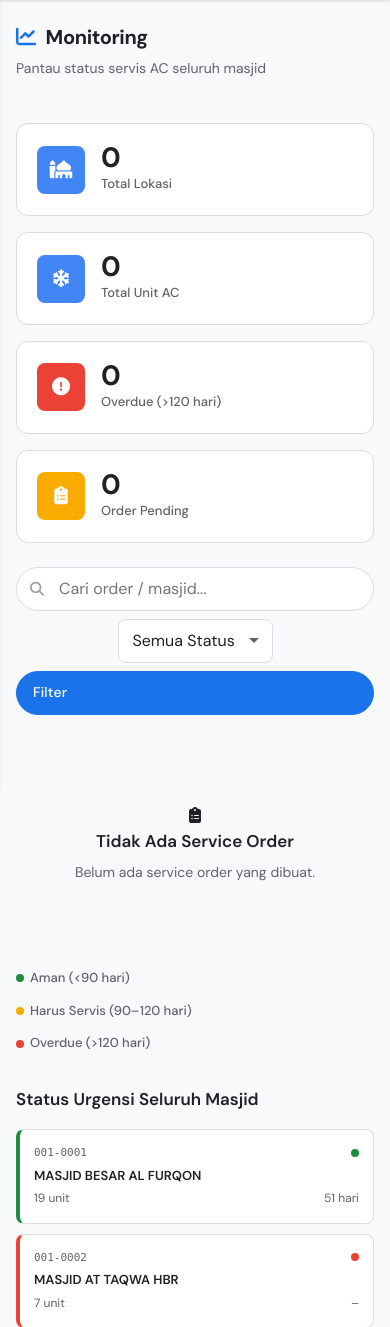
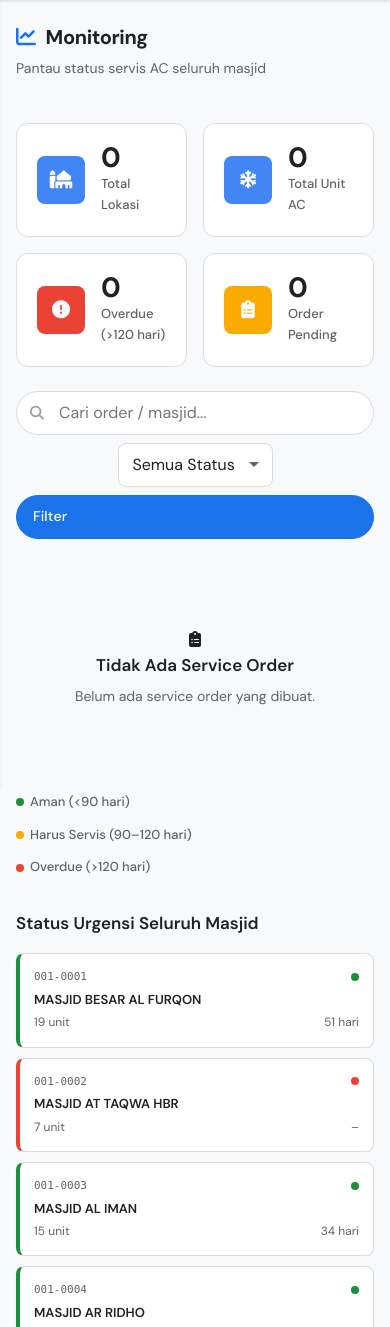
Before and after one commit to Franch-dev/ac_beneran_final, a Laravel app: page /monitoring in a window 390 px wide. Shown: the part 55-1382 px from the top of the page. Run offline with Laravel 12, Linux system fonts and the light colour scheme; the visitor is signed in with stand-in values (Sample User, id 1); data comes from the database, SQL or seed files in the repository; data that the repository does not hold is empty.

Commit message:
fix: Resolve merge conflict in responsive styles for mobile experience

```diff
--- a/public/css/style-responsive-improvements.css
+++ b/public/css/style-responsive-improvements.css
@@ -1,4 +1,4 @@
-<<<<<<< HEAD
+
 /* ==========================================
    RESPONSIVE IMPROVEMENTS & FIXES
    Additional responsive styles for better mobile experience
@@ -421,7 +421,7 @@
         background: var(--bg-card);
         box-shadow: 4px 0 24px rgba(0,0,0,0.5);
     }
-=======
+
 /* Responsive Improvements - Google Design System */
 
 /* Ensure smooth layout at all breakpoints */
@@ -454,5 +454,6 @@
     body { background: white; color: black; }
     .page-container { padding: 0; }
     .data-table { box-shadow: none; border: 1px solid #ccc; }
->>>>>>> e4258cdc0d298041d4477996327ae2a51c05c6f5
+
 }
+}
```
